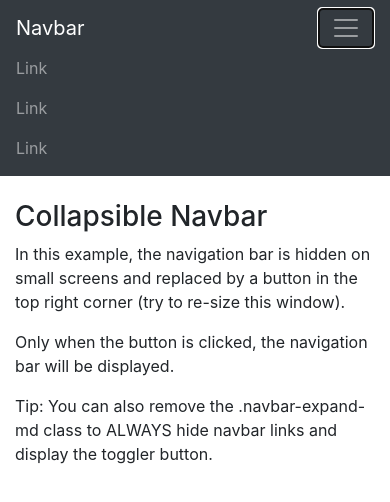
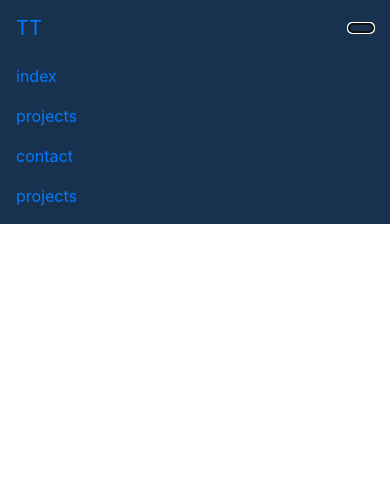
Before and after one commit to ttran22/ttran22.github.io, a plain HTML site: page test.html in a window 390 px wide. Both pictures are taken after a click on the button "Toggle navigation". Drawn offline with nearby package versions, Linux system fonts and the light colour scheme.

Commit message:
major edit

```diff
--- a/style.css
+++ b/style.css
@@ -6,9 +6,11 @@ html{
     background-color: #18314F;
 }
 
-.logo {
+.navbar-brand {
     float: left;
-    padding:-2em;
+    color:white;
+    font-size: 1em;
+   margin: 2em;
 }
 
 .navList{
@@ -17,10 +19,17 @@ html{
 }
 
 .navBar {
-    background-color: #18314F;
+    background:#18314F;
     width: 100vw;
     overflow:visible;
    padding-bottom: 5em;
+   top: 0;
+   z-index: 99;
+   margin-bottom: 1em;
+   position:fixed;
+   top:0;
+   width: 100%;
+
 }
 
 .navBar ul {
@@ -28,17 +37,20 @@ html{
     margin: 0em;
     text-align: right;
     float:right;
-    background: #18314F;
+    background:#18314F;
     color: white;
     display: flex;
     padding-top:1em;
-    padding-bottom: 3em;
+    padding-bottom: 2em;
+    opacity: 50;
+
 }
 
 .navBar li {
     list-style-type:none;
-    margin:2vw;
+    margin:1vw;
     font-size:3vh;
+
 }
 
 .navBar li a {
@@ -56,13 +68,13 @@ html{
     border-style: solid;
     border-width: 2px;
     border-color:#d6d6d6;
-    padding: .75em;
-    margin: .75em;
+    padding: .50em;
+    margin: .50em;
 
 }
 
 /*LAYOUT FOR PHONE*/
-@media only screen and (max-width: 600px) {
+@media only screen and (max-width:992px) {
     /*shows elements in a column*/
     ul{
       flex-direction: column;
--- a/test.html
+++ b/test.html
@@ -5,39 +5,41 @@
   <meta charset="utf-8">
   <meta name="viewport" content="width=device-width, initial-scale=1">
   <link rel="stylesheet" href="https://maxcdn.bootstrapcdn.com/bootstrap/4.5.2/css/bootstrap.min.css">
+  <!--below opens nav bar-->
   <script src="https://ajax.googleapis.com/ajax/libs/jquery/3.5.1/jquery.min.js"></script>
-  <script src="https://cdnjs.cloudflare.com/ajax/libs/popper.js/1.16.0/umd/popper.min.js"></script>
+
+
   <script src="https://maxcdn.bootstrapcdn.com/bootstrap/4.5.2/js/bootstrap.min.js"></script>
 </head>
 <body>
 
-<nav class="navbar navbar-expand-md bg-dark navbar-dark">
-  <a class="navbar-brand" href="#">Navbar</a>
-  <button class="navbar-toggler" type="button" data-toggle="collapse" data-target="#collapsibleNavbar">
-    <span class="navbar-toggler-icon"></span>
-  </button>
-  <div class="collapse navbar-collapse" id="collapsibleNavbar">
-    <ul class="navbar-nav">
-      <li class="nav-item">
-        <a class="nav-link" href="#">Link</a>
+<nav class="navbar navbar-expand-md nav class="navbar navbar-expand-sm navbar-dark" style="background-color: #18314F;">
+    <a class="navbar-brand">TT</a>
+    <button class="navbar-toggler d-lg-none" type="button" data-toggle="collapse" data-target="#collapsibleNavId" aria-controls="collapsibleNavId"
+        aria-expanded="false" aria-label="Toggle navigation"></button>
+    <div class="collapse navbar-collapse" id="collapsibleNavId">
+        <ul class="navbar-nav mr-auto mt-2 mt-lg-0">
+            <li class="nav-item active">
+              <a class="nav-link" href="index.html">index<span class="sr-only">(current)</span></a>
             </li>
             <li class="nav-item">
-        <a class="nav-link" href="#">Link</a>
+              <a class="nav-link" href="projects.html">projects<span class="sr-only">(current)</span></a>
+            </li>
             </li>
             <li class="nav-item">
-        <a class="nav-link" href="#">Link</a>
+              <a class="nav-link" href="contact.html">contact</a><span class="sr-only">(current)</span></a>
             </li>
+            </li>
+            <li class="nav-item">
+              <a class="nav-link" href="projects.html">projects</a><span class="sr-only">(current)</span></a>
+            </li>
+            </li>
+
+
         </ul>
+
     </div>
 </nav>
-<br>
-
-<div class="container">
-  <h3>Collapsible Navbar</h3>
-  <p>In this example, the navigation bar is hidden on small screens and replaced by a button in the top right corner (try to re-size this window).</p>
-  <p>Only when the button is clicked, the navigation bar will be displayed.</p>
-  <p>Tip: You can also remove the .navbar-expand-md class to ALWAYS hide navbar links and display the toggler button.</p>
-</div>
 
 </body>
 </html>
```
Also changed, not shown: contact.html (+2 -2 lines), index.html (+11 -8 lines), projects.html (+1 -3 lines), resume.html (+1 -2 lines), script.js (deleted, +0 -16 lines), assets/logo.png (deleted), 2 other files. Lines whose indentation alone changed are shown as unchanged.
